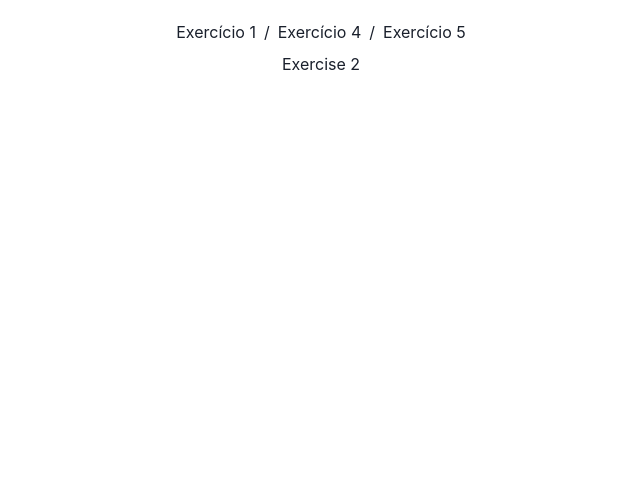
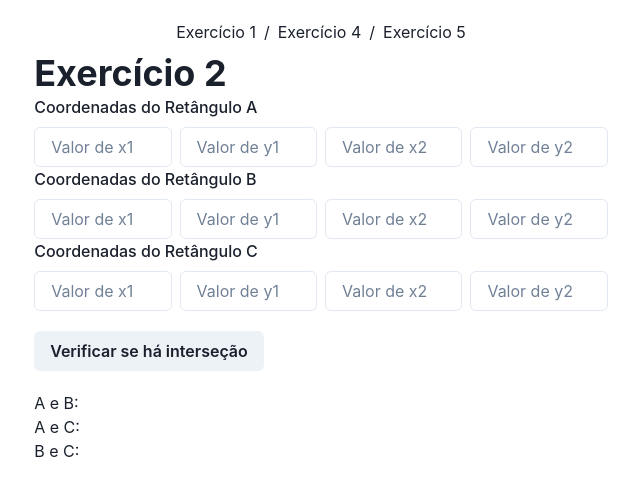
Before and after one commit to EnriqueIzel2/test_codex, a React (Vite) app: page /exercise2 in a window 1280 px wide. Shown: the top 496 px of the page, without its empty margins (319-959 px from the left). Built offline with nearby package versions, Linux system fonts and the light colour scheme.

Commit message:
feat: create the exercise2 component

```diff
--- a/src/pages/Exercise2/exercise2.jsx
+++ b/src/pages/Exercise2/exercise2.jsx
@@ -1,10 +1,139 @@
-import React from "react";
+import React, { useRef, useState } from "react";
+import {
+  Button,
+  Container,
+  FormControl,
+  FormLabel,
+  Heading,
+  HStack,
+  Input,
+  Text,
+} from "@chakra-ui/react";
+
+import { intersects, RectanglePoints } from "./utils";
 
 function Exercise2() {
+  const [recAInput, setRecAInput] = useState([0, 0, 0, 0]);
+  const [recBInput, setRecBInput] = useState([0, 0, 0, 0]);
+  const [recCInput, setRecCInput] = useState([0, 0, 0, 0]);
+  const [hasIntersection, setHasIntersection] = useState([]);
+
+  function handleIntersect() {
+    const recA = new RectanglePoints(recAInput);
+    const recB = new RectanglePoints(recBInput);
+    const recC = new RectanglePoints(recCInput);
+
+    const intersectionAB = intersects(recA, recB);
+    const intersectionAC = intersects(recA, recC);
+    const intersectionBC = intersects(recB, recC);
+
+    setHasIntersection([intersectionAB, intersectionAC, intersectionBC]);
+  }
+
+  function handleRecValues(value, pos, recX) {
+    value = parseInt(value);
+
+    if (recX === "A") {
+      setRecAInput((prevState) => [...prevState, prevState[pos] = value]);
+    }
+    if (recX === "B") {
+      setRecBInput((prevState) => [...prevState, prevState[pos] = value]);
+    }
+    if (recX === "C") {
+      setRecCInput((prevState) => [...prevState, prevState[pos] = value]);
+    }
+  }
+
   return (
-    <div>
-      <h1>Exercise 2</h1>
-    </div>
+    <Container>
+      <Heading>Exercício 2</Heading>
+      <FormControl>
+        <FormLabel>Coordenadas do Retângulo A</FormLabel>
+        <HStack>
+          <Input
+            type="number"
+            onChange={(e) => handleRecValues(e.target.value,0, "A")}
+            placeholder="Valor de x1"
+          />
+          <Input
+            type="number"
+            onChange={(e) => handleRecValues(e.target.value, 1, "A")}
+            placeholder="Valor de y1"
+          />
+          <Input
+            type="number"
+            onChange={(e) => handleRecValues(e.target.value, 2, "A")}
+            placeholder="Valor de x2"
+          />
+          <Input
+            type="number"
+            onChange={(e) => handleRecValues(e.target.value, 3, "A")}
+            placeholder="Valor de y2"
+          />
+        </HStack>
+
+        <FormLabel>Coordenadas do Retângulo B</FormLabel>
+        <HStack>
+          <Input
+            type="number"
+            onChange={(e) => handleRecValues(e.target.value, 0, "B")}
+            placeholder="Valor de x1"
+          />
+          <Input
+            type="number"
+            onChange={(e) => handleRecValues(e.target.value, 1, "B")}
+            placeholder="Valor de y1"
+          />
+          <Input
+            type="number"
+            onChange={(e) => handleRecValues(e.target.value, 2, "B")}
+            placeholder="Valor de x2"
+          />
+          <Input
+            type="number"
+            onChange={(e) => handleRecValues(e.target.value, 3, "B")}
+            placeholder="Valor de y2"
+          />
+        </HStack>
+
+        <FormLabel>Coordenadas do Retângulo C</FormLabel>
+        <HStack>
+          <Input
+            type="number"
+            onChange={(e) => handleRecValues(e.target.value, 0, "C")}
+            placeholder="Valor de x1"
+          />
+          <Input
+            type="number"
+            onChange={(e) => handleRecValues(e.target.value, 1, "C")}
+            placeholder="Valor de y1"
+          />
+          <Input
+            type="number"
+            onChange={(e) => handleRecValues(e.target.value, 2, "C")}
+            placeholder="Valor de x2"
+          />
+          <Input
+            type="number"
+            onChange={(e) => handleRecValues(e.target.value, 3, "C")}
+            placeholder="Valor de y2"
+          />
+        </HStack>
+        <Button type="submit" onClick={handleIntersect} mt={5}>
+          Verificar se há interseção
+        </Button>
+      </FormControl>
+
+      <Text mt={5}>
+        A e B: {hasIntersection.length ? hasIntersection[0].toString() : ""}
+      </Text>
+      <Text>
+        A e C: {hasIntersection.length ? hasIntersection[1].toString() : ""}
+      </Text>
+      <Text>
+        B e C: {hasIntersection.length ? hasIntersection[2].toString() : ""}
+      </Text>
+    </Container>
   );
 }
 
```
